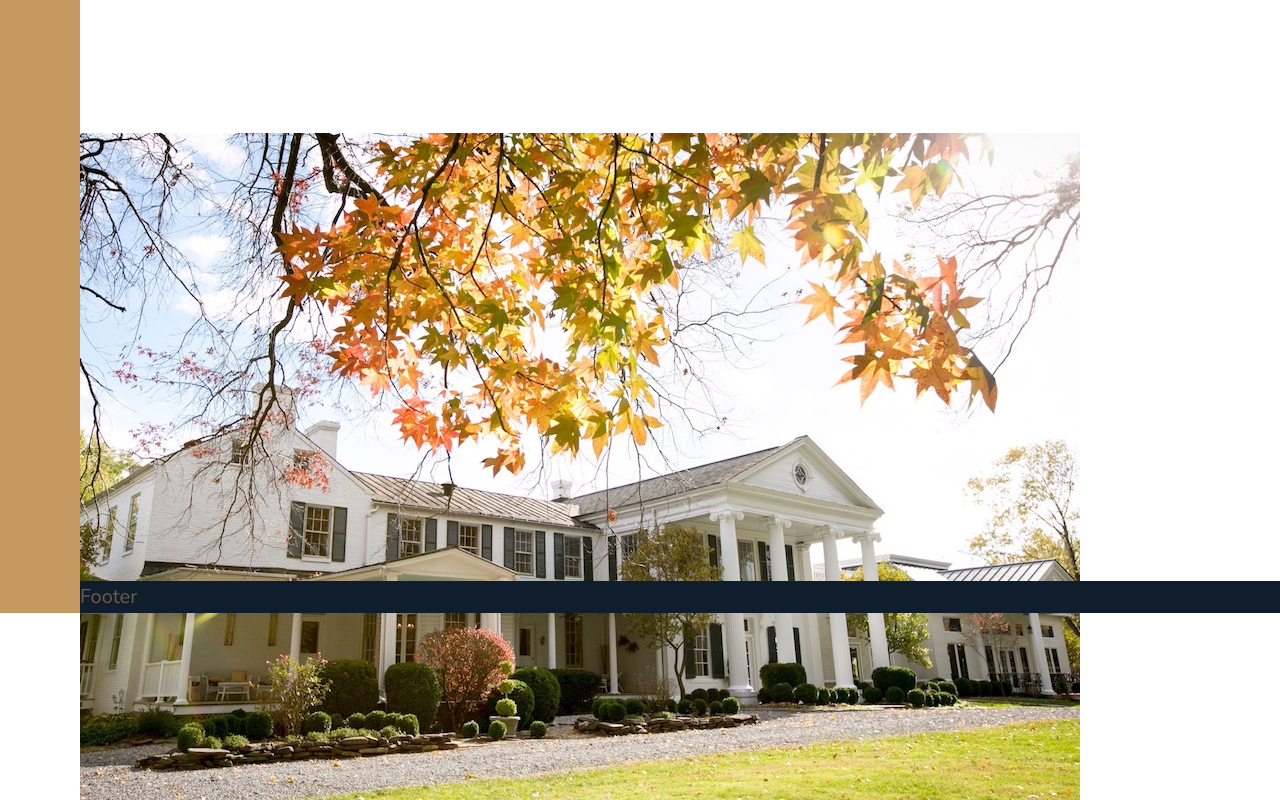
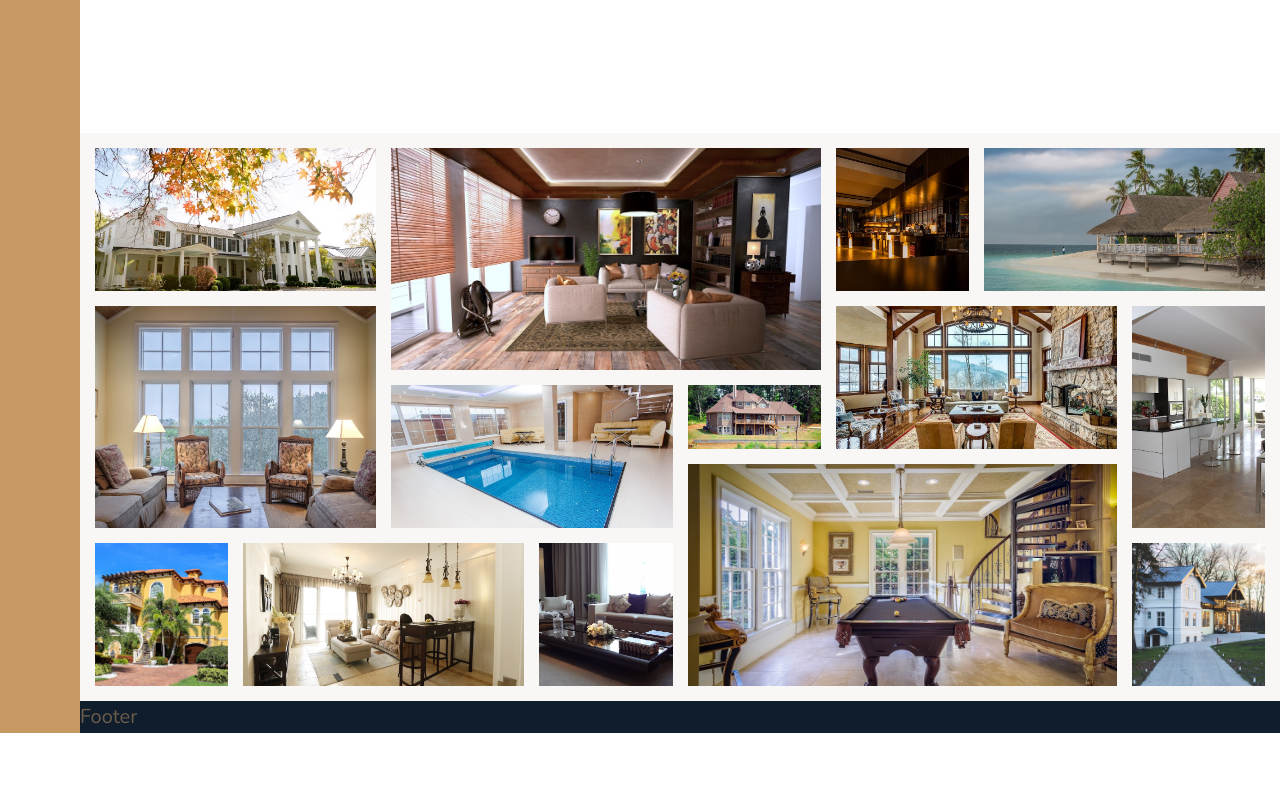
Before and after one commit to MiguelZablah/Css-Sass-Demo-03, a website: page app/index.html in a window 1280 px wide. Shown: the part 2939-3739 px from the top of the page. After the commit the page ends 3672 px from the top, so only its background shows below. Drawn offline with nearby package versions, Linux system fonts and the light colour scheme.

Commit message:
Gallery done.

```diff
--- a/app/index.html
+++ b/app/index.html
@@ -292,7 +292,50 @@
         </section>
 
         <section class="gallery">
-            <img src="img/gal-1.jpeg" alt="Gallery image 1" class="gallery__img">
+
+            <figure class="gallery__item gallery__item--1">
+                <img src="img/gal-1.jpeg" alt="Gallery image 1" class="gallery__img">
+            </figure>
+            <figure class="gallery__item gallery__item--2">
+                <img src="img/gal-2.jpeg" alt="Gallery image 2" class="gallery__img">
+            </figure>
+            <figure class="gallery__item gallery__item--3">
+                <img src="img/gal-3.jpeg" alt="Gallery image 3" class="gallery__img">
+            </figure>
+            <figure class="gallery__item gallery__item--4">
+                <img src="img/gal-4.jpeg" alt="Gallery image 4" class="gallery__img">
+            </figure>
+            <figure class="gallery__item gallery__item--5">
+                <img src="img/gal-5.jpeg" alt="Gallery image 5" class="gallery__img">
+            </figure>
+            <figure class="gallery__item gallery__item--6">
+                <img src="img/gal-6.jpeg" alt="Gallery image 6" class="gallery__img">
+            </figure>
+            <figure class="gallery__item gallery__item--7">
+                <img src="img/gal-7.jpeg" alt="Gallery image 7" class="gallery__img">
+            </figure>
+            <figure class="gallery__item gallery__item--8">
+                <img src="img/gal-8.jpeg" alt="Gallery image 8" class="gallery__img">
+            </figure>
+            <figure class="gallery__item gallery__item--9">
+                <img src="img/gal-9.jpeg" alt="Gallery image 9" class="gallery__img">
+            </figure>
+            <figure class="gallery__item gallery__item--10">
+                <img src="img/gal-10.jpeg" alt="Gallery image 10" class="gallery__img">
+            </figure>
+            <figure class="gallery__item gallery__item--11">
+                <img src="img/gal-11.jpeg" alt="Gallery image 11" class="gallery__img">
+            </figure>
+            <figure class="gallery__item gallery__item--12">
+                <img src="img/gal-12.jpeg" alt="Gallery image 12" class="gallery__img">
+            </figure>
+            <figure class="gallery__item gallery__item--13">
+                <img src="img/gal-13.jpeg" alt="Gallery image 13" class="gallery__img">
+            </figure>
+            <figure class="gallery__item gallery__item--14">
+                <img src="img/gal-14.jpeg" alt="Gallery image 14" class="gallery__img">
+            </figure>
+
         </section>
 
         <footer class="footer">
--- a/sass/_gallery.scss
+++ b/sass/_gallery.scss
@@ -1,8 +1,63 @@
 .gallery {
+	background-color: $color-grey-light-1;
 	grid-column: full-start/full-end;
 	// grid-area: gall;
 
 	display: grid;
 	grid-template-columns: repeat(8, 1fr);
 	grid-template-rows: repeat(7, 5vw);
+	grid-gap: 1.5rem;
+	padding: 1.5rem;
+
+	&__item {
+		&--1 {
+			grid-area: 1 / 1 / span 2 / span 2;
+		}
+		&--2 {
+			grid-area: 1 / 3 / span 3 / span 3;
+		}
+		&--3 {
+			grid-area: 1 / 6 / span 2 / span 1;
+		}
+		&--4 {
+			grid-area: 1 / 7 / span 2 / span 2;
+		}
+		&--5 {
+			grid-area: 3 / 1 / span 3 / span 2;
+		}
+		&--6 {
+			grid-area: 4 / 3 / span 2 / span 2;
+		}
+		&--7 {
+			grid-area: 4 / 5 / span 1 / span 1;
+		}
+		&--8 {
+			grid-area: 3 / 6 / span 2 / span 2;
+		}
+		&--9 {
+			grid-area: 3 / 8 / span 3 / span 1;
+		}
+		&--10 {
+			grid-area: 6 / 1 / span 2 / 1;
+		}
+		&--11 {
+			grid-area: 6 / 2 / span 2 / span 2;
+		}
+		&--12 {
+			grid-area: 6 / 4 / span 2 / span 1;
+		}
+		&--13 {
+			grid-area: 5 / 5 / span 3 / span 3;
+		}
+		&--14 {
+			grid-area: 6 / 8 / span 2 / span 1;
+		}
+	}
+
+	&__img {
+		width: 100%;
+		height: 100%;
+		display: block;
+		object-fit: cover;
+	}
 }
```
Also changed, not shown: app/css/main.css.
